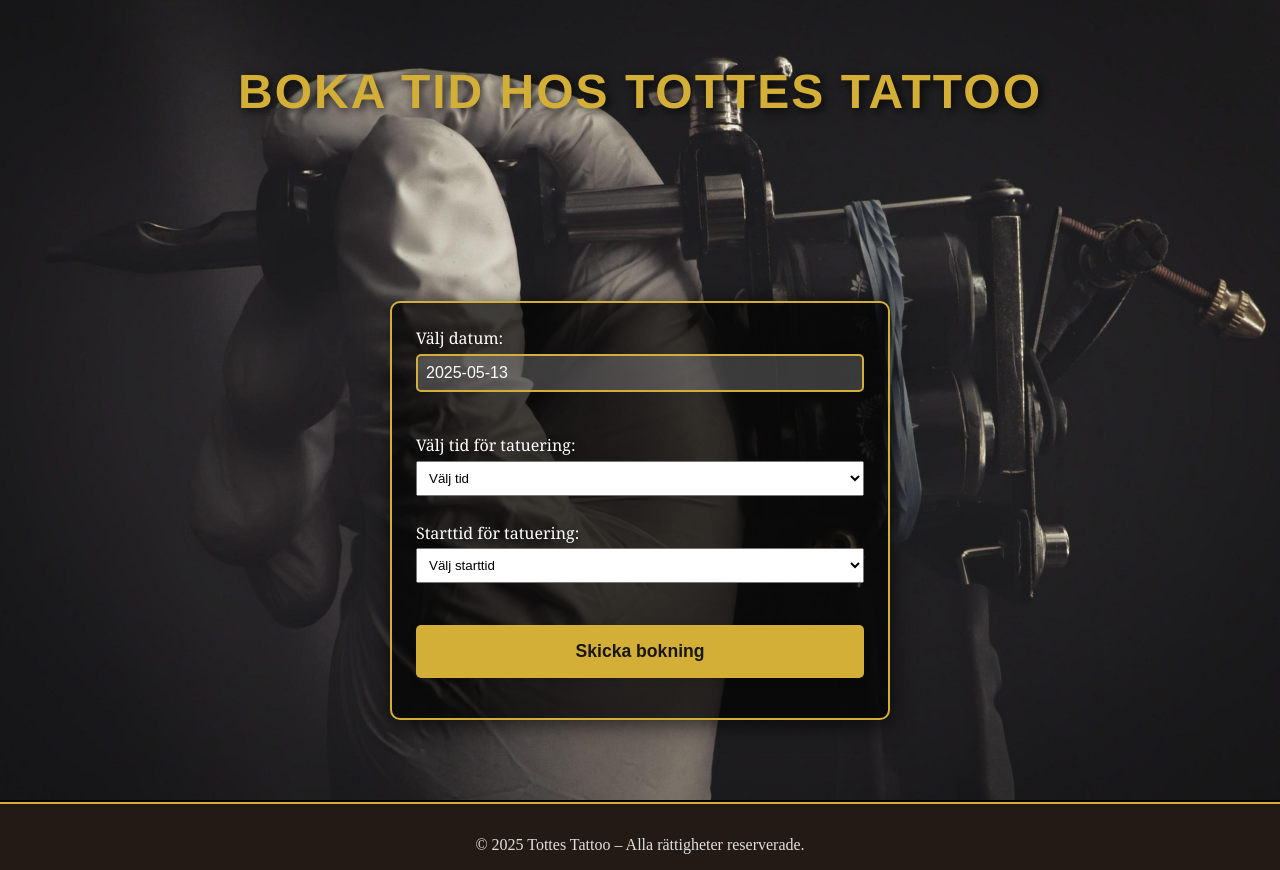
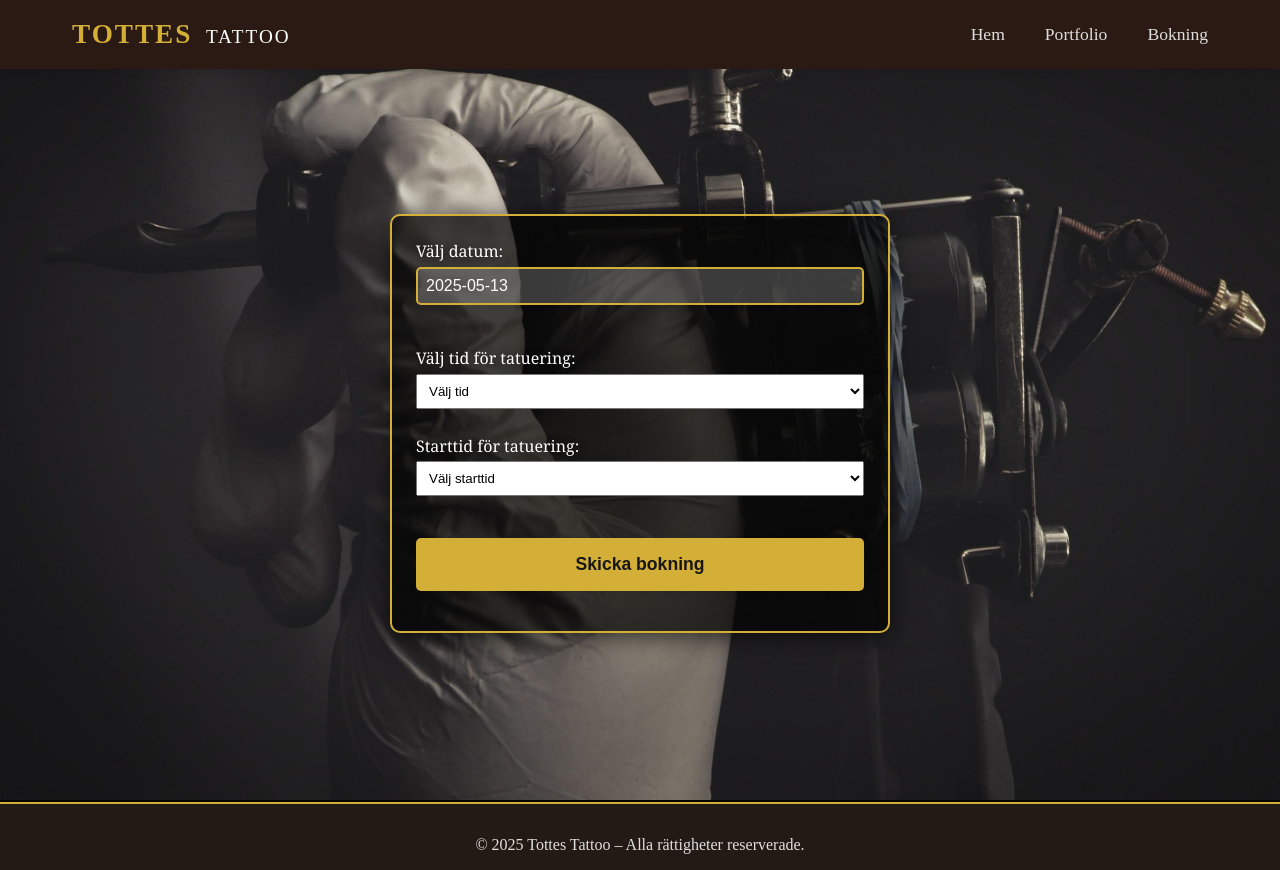
Before and after one commit to Medieinstitutet/tottes-tattoo-2, a React (Vite) app in the folder frontend/: page /booking in a window 1280 px wide. Built offline with nearby package versions, Linux system fonts and the light colour scheme.

Commit message:
Ta bort rubriken 'Boka tid hos Tottes Tattoo' och lägg till gemensam navigation

```diff
--- /dev/null
+++ b/frontend/src/Components/NavBar.jsx
@@ -0,0 +1,104 @@
+import React from 'react';
+import styled from 'styled-components';
+import { Link } from 'react-router-dom';
+
+const NavBar = styled.nav`
+  width: 100%;
+  background: #2a1a13;
+  box-shadow: 0 2px 8px rgba(0, 0, 0, 0.08);
+  position: fixed;
+  top: 0;
+  left: 0;
+  z-index: 100;
+`;
+
+const NavContent = styled.div`
+  max-width: 1200px;
+  margin: 0 auto;
+  display: flex;
+  justify-content: space-between;
+  align-items: center;
+  padding: 1.2rem 2rem;
+
+  @media (max-width: 768px) {
+    padding: 1rem;
+    flex-direction: column;
+    gap: 1rem;
+  }
+`;
+
+const Logo = styled.div`
+  font-family: ${({ theme }) => theme.fonts.accent};
+  font-size: 1.7rem;
+  color: ${({ theme }) => theme.colors.gold};
+  letter-spacing: 2px;
+  font-weight: bold;
+  span {
+    color: ${({ theme }) => theme.colors.text};
+    font-weight: normal;
+    font-size: 1.2rem;
+    margin-left: 0.3rem;
+    font-family: ${({ theme }) => theme.fonts.main};
+  }
+`;
+
+const NavLinks = styled.ul`
+  display: flex;
+  gap: 2.5rem;
+  list-style: none;
+  margin: 0;
+
+  @media (max-width: 768px) {
+    gap: 1.5rem;
+    padding: 0;
+  }
+`;
+
+const NavLink = styled.li`
+  color: ${({ theme }) => theme.colors.text};
+  font-size: 1.1rem;
+  font-family: ${({ theme }) => theme.fonts.main};
+  opacity: 0.85;
+  cursor: pointer;
+  transition: color 0.2s;
+  &:hover {
+    color: ${({ theme }) => theme.colors.gold};
+    opacity: 1;
+  }
+  @media (max-width: 768px) {
+    font-size: 1.2rem;
+  }
+`;
+
+export default function Navigation() {
+  return (
+    <NavBar>
+      <NavContent>
+        <Logo>
+          TOTTES <span>TATTOO</span>
+        </Logo>
+        <NavLinks>
+          <NavLink>
+            <Link to='/' style={{ color: 'inherit', textDecoration: 'none' }}>
+              Hem
+            </Link>
+          </NavLink>
+          <NavLink>
+            <Link
+              to='/portfolio'
+              style={{ color: 'inherit', textDecoration: 'none' }}>
+              Portfolio
+            </Link>
+          </NavLink>
+          <NavLink>
+            <Link
+              to='/booking'
+              style={{ color: 'inherit', textDecoration: 'none' }}>
+              Bokning
+            </Link>
+          </NavLink>
+        </NavLinks>
+      </NavContent>
+    </NavBar>
+  );
+}
--- a/frontend/src/Pages/booking-page.jsx
+++ b/frontend/src/Pages/booking-page.jsx
@@ -3,6 +3,7 @@
 import 'react-datepicker/dist/react-datepicker.css';
 import '../styles/booking-page.css';
 import tattooImage from '../assets/tattoo.jpg';
+import Navigation from '../Components/NavBar';
 
 const BookingPage = () => {
   const [formData, setFormData] = useState({
@@ -120,6 +121,7 @@
 
   return (
     <>
+      <Navigation />
       <main
         style={{
           backgroundImage: `url(${tattooImage})`,
@@ -135,14 +137,13 @@
           alignItems: 'center',
           justifyContent: 'flex-start',
         }}>
-        <h1>Boka tid hos Tottes Tattoo</h1>
         <form
           onSubmit={handleSubmit}
           style={{ width: '100%', maxWidth: '500px' }}>
           <label>
             Välj datum:
             <input
-              type="text"
+              type='text'
               readOnly
               value={formData.date.toISOString().split('T')[0]}
               onClick={() => setShowDatepicker(!showDatepicker)}
@@ -170,14 +171,14 @@
           <label>
             Välj tid för tatuering:
             <select
-              name="tattooTime"
+              name='tattooTime'
               value={formData.tattooTime}
               onChange={handleChange}
               required
               style={{ width: '100%', padding: '0.5rem', marginTop: '0.3rem' }}>
-              <option value="">Välj tid</option>
-              <option value="1">1 timme</option>
-              <option value="2">2 timmar</option>
+              <option value=''>Välj tid</option>
+              <option value='1'>1 timme</option>
+              <option value='2'>2 timmar</option>
             </select>
           </label>
 
@@ -186,12 +187,12 @@
           <label>
             Starttid för tatuering:
             <select
-              name="time"
+              name='time'
               value={formData.time}
               onChange={handleTimeChange}
               required
               style={{ width: '100%', padding: '0.5rem', marginTop: '0.3rem' }}>
-              <option value="">Välj starttid</option>
+              <option value=''>Välj starttid</option>
               {getAvailableStartTimes().map((time) => (
                 <option key={time} value={time}>
                   {time}
@@ -213,8 +214,8 @@
               <label>
                 Namn:
                 <input
-                  type="text"
-                  name="name"
+                  type='text'
+                  name='name'
                   value={formData.name}
                   onChange={handleChange}
                   required
@@ -229,8 +230,8 @@
               <label>
                 E-post:
                 <input
-                  type="email"
-                  name="email"
+                  type='email'
+                  name='email'
                   value={formData.email}
                   onChange={handleChange}
                   required
@@ -245,7 +246,7 @@
               <label>
                 Tatueringsstil:
                 <select
-                  name="tattooStyle"
+                  name='tattooStyle'
                   value={formData.tattooStyle}
                   onChange={handleChange}
                   required
@@ -254,27 +255,27 @@
                     padding: '0.5rem',
                     marginTop: '0.3rem',
                   }}>
-                  <option value="">Välj en stil</option>
-                  <option value="Old School">Old School (Traditional)</option>
-                  <option value="New School">New School</option>
-                  <option value="Realism">Realism</option>
-                  <option value="Black & Grey">Black & Grey</option>
-                  <option value="Dotwork">Dotwork</option>
-                  <option value="Linework">Linework</option>
-                  <option value="Watercolor">Watercolor</option>
-                  <option value="Geometric">Geometrisk</option>
-                  <option value="Tribal">Tribal</option>
-                  <option value="Japanese">Japansk (Irezumi)</option>
-                  <option value="Chicano">Chicano</option>
-                  <option value="Neo Traditional">Neo Traditional</option>
-                  <option value="Minimalistisk">Minimalistisk</option>
-                  <option value="Sketch">Sketch/Illustrativ</option>
-                  <option value="Trash Polka">Trash Polka</option>
-                  <option value="Fineline">Fineline</option>
-                  <option value="Surrealism">Surrealism</option>
-                  <option value="Biomekanisk">Biomekanisk</option>
-                  <option value="Celtic">Keltisk</option>
-                  <option value="Ignorant Style">Ignorant Style</option>
+                  <option value=''>Välj en stil</option>
+                  <option value='Old School'>Old School (Traditional)</option>
+                  <option value='New School'>New School</option>
+                  <option value='Realism'>Realism</option>
+                  <option value='Black & Grey'>Black & Grey</option>
+                  <option value='Dotwork'>Dotwork</option>
+                  <option value='Linework'>Linework</option>
+                  <option value='Watercolor'>Watercolor</option>
+                  <option value='Geometric'>Geometrisk</option>
+                  <option value='Tribal'>Tribal</option>
+                  <option value='Japanese'>Japansk (Irezumi)</option>
+                  <option value='Chicano'>Chicano</option>
+                  <option value='Neo Traditional'>Neo Traditional</option>
+                  <option value='Minimalistisk'>Minimalistisk</option>
+                  <option value='Sketch'>Sketch/Illustrativ</option>
+                  <option value='Trash Polka'>Trash Polka</option>
+                  <option value='Fineline'>Fineline</option>
+                  <option value='Surrealism'>Surrealism</option>
+                  <option value='Biomekanisk'>Biomekanisk</option>
+                  <option value='Celtic'>Keltisk</option>
+                  <option value='Ignorant Style'>Ignorant Style</option>
                 </select>
               </label>
 
@@ -282,7 +283,7 @@
               <label>
                 Övrig information:
                 <textarea
-                  name="additionalInfo"
+                  name='additionalInfo'
                   value={formData.additionalInfo}
                   onChange={handleChange}
                   style={{
@@ -297,9 +298,9 @@
               <label>
                 Bifoga referensbild (valfritt):
                 <input
-                  type="file"
-                  name="referenceImage"
-                  accept="image/*"
+                  type='file'
+                  name='referenceImage'
+                  accept='image/*'
                   onChange={handleImageUpload}
                   style={{ marginTop: '0.3rem' }}
                 />
@@ -308,7 +309,7 @@
           )}
 
           <button
-            type="submit"
+            type='submit'
             disabled={!isTimeAvailable}
             style={{
               backgroundColor: '#d4af37', // matchar gold i temat
@@ -336,7 +337,7 @@
         </form>
       </main>
 
-      <footer className="footer">
+      <footer className='footer'>
         © 2025 Tottes Tattoo – Alla rättigheter reserverade.
       </footer>
     </>
--- a/frontend/src/Pages/start-page.jsx
+++ b/frontend/src/Pages/start-page.jsx
@@ -10,6 +10,7 @@
 import studio2 from '../assets/studio2.jpg';
 import studio3 from '../assets/studio3.jpg';
 import studio4 from '../assets/studio4.jpg';
+import { Link } from 'react-router-dom';
 
 const Wrapper = styled.div`
   background: ${({ theme }) => theme.colors.background};
@@ -405,9 +406,25 @@
             TOTTES <span>TATTOO</span>
           </Logo>
           <NavLinks>
-            <NavLink>Hem</NavLink>
-            <NavLink>Portfolio</NavLink>
-            <NavLink>Bokning</NavLink>
+            <NavLink>
+              <Link to='/' style={{ color: 'inherit', textDecoration: 'none' }}>
+                Hem
+              </Link>
+            </NavLink>
+            <NavLink>
+              <Link
+                to='/portfolio'
+                style={{ color: 'inherit', textDecoration: 'none' }}>
+                Portfolio
+              </Link>
+            </NavLink>
+            <NavLink>
+              <Link
+                to='/booking'
+                style={{ color: 'inherit', textDecoration: 'none' }}>
+                Bokning
+              </Link>
+            </NavLink>
           </NavLinks>
         </NavContent>
       </NavBar>
```
Also changed, not shown: frontend/src/App.jsx (+6 -6 lines).
